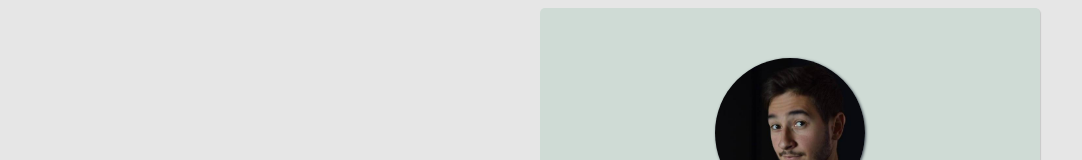
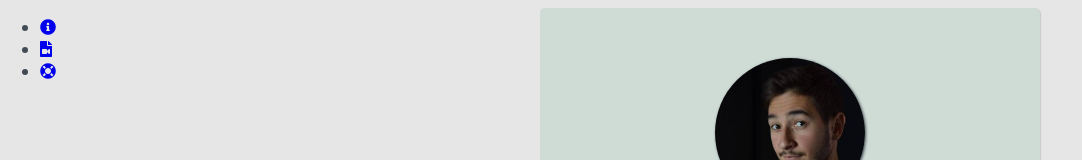
Before and after one commit to Remijuhe/profile, a plain HTML site: page index.html in a window 1280 px wide. Shown: the top 160 px of the page, without its empty margins (0-1082 px from the left). Drawn offline with nearby package versions, Linux system fonts and the light colour scheme.

Commit message:
enhanced my profile with a fixed sidebar

```diff
--- a/index.html
+++ b/index.html
@@ -2,7 +2,7 @@
 <html>
 <head>
     <meta charset="utf-8">
-    <title>Basic infos</title>
+    <title>Rémi Juhé</title>
     <link rel="stylesheet" href="https://fonts.googleapis.com/css?family=Open+Sans:400,300,700|Montserrat:400,700">
     <link href="https://maxcdn.bootstrapcdn.com/font-awesome/4.7.0/css/font-awesome.min.css" rel="stylesheet">
     <link rel="stylesheet" href="style.css">
@@ -10,7 +10,24 @@
 </head>
 <body>
   <div id="sidebar">
-  </div>
+      <ul>
+        <li>
+          <a href="#summary">
+            <i class="fa fa-info-circle"></i>
+          </a>
+        </li>
+        <li>
+          <a href="#favorite-movies">
+            <i class="fa fa-file-video-o"></i>
+          </a>
+        </li>
+        <li>
+          <a href="#footer">
+            <i class="fa fa-life-ring"></i>
+          </a>
+        </li>
+      </ul>
+    </div>
   <div id="page-content">
     <div class="container">
       <div class="section">
```
